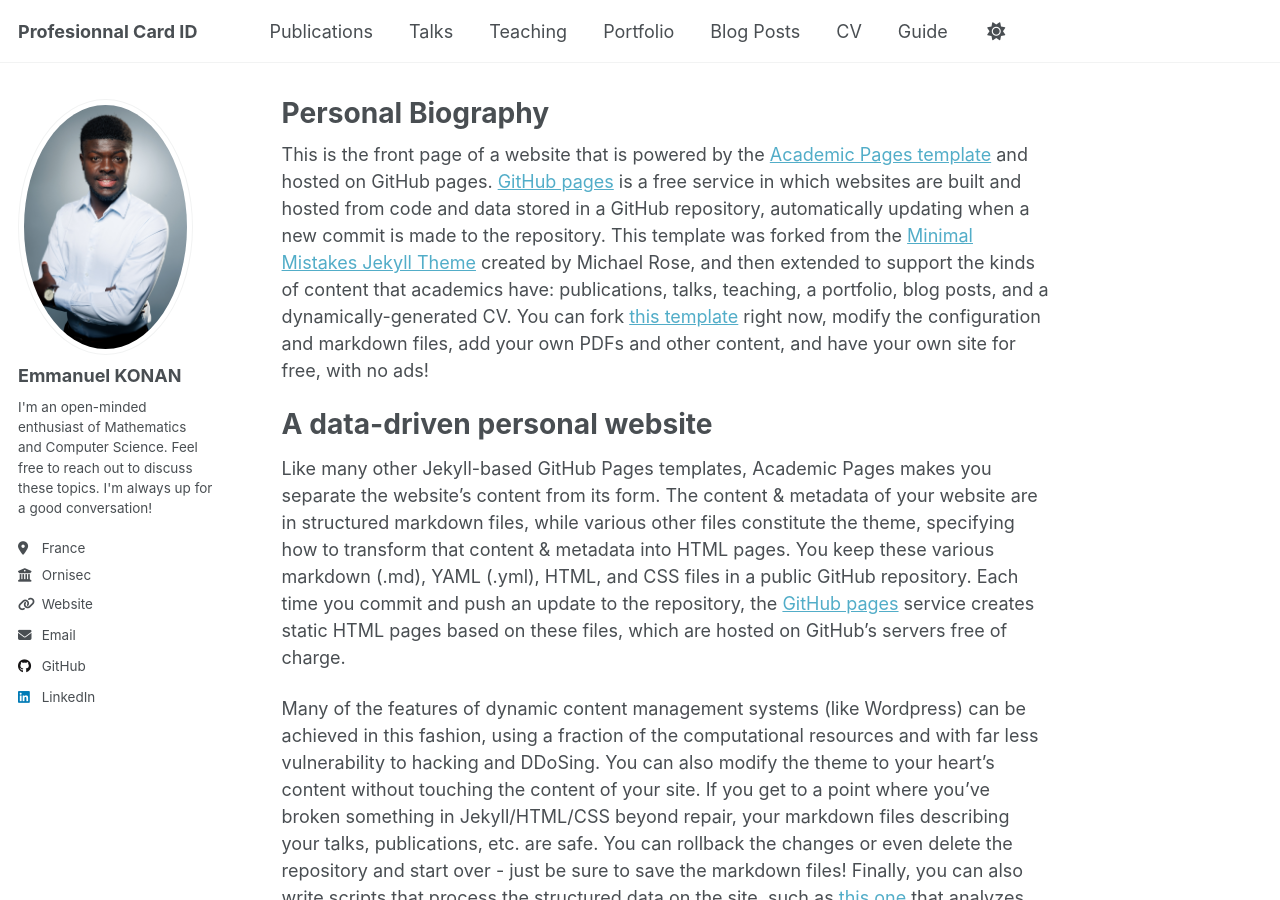
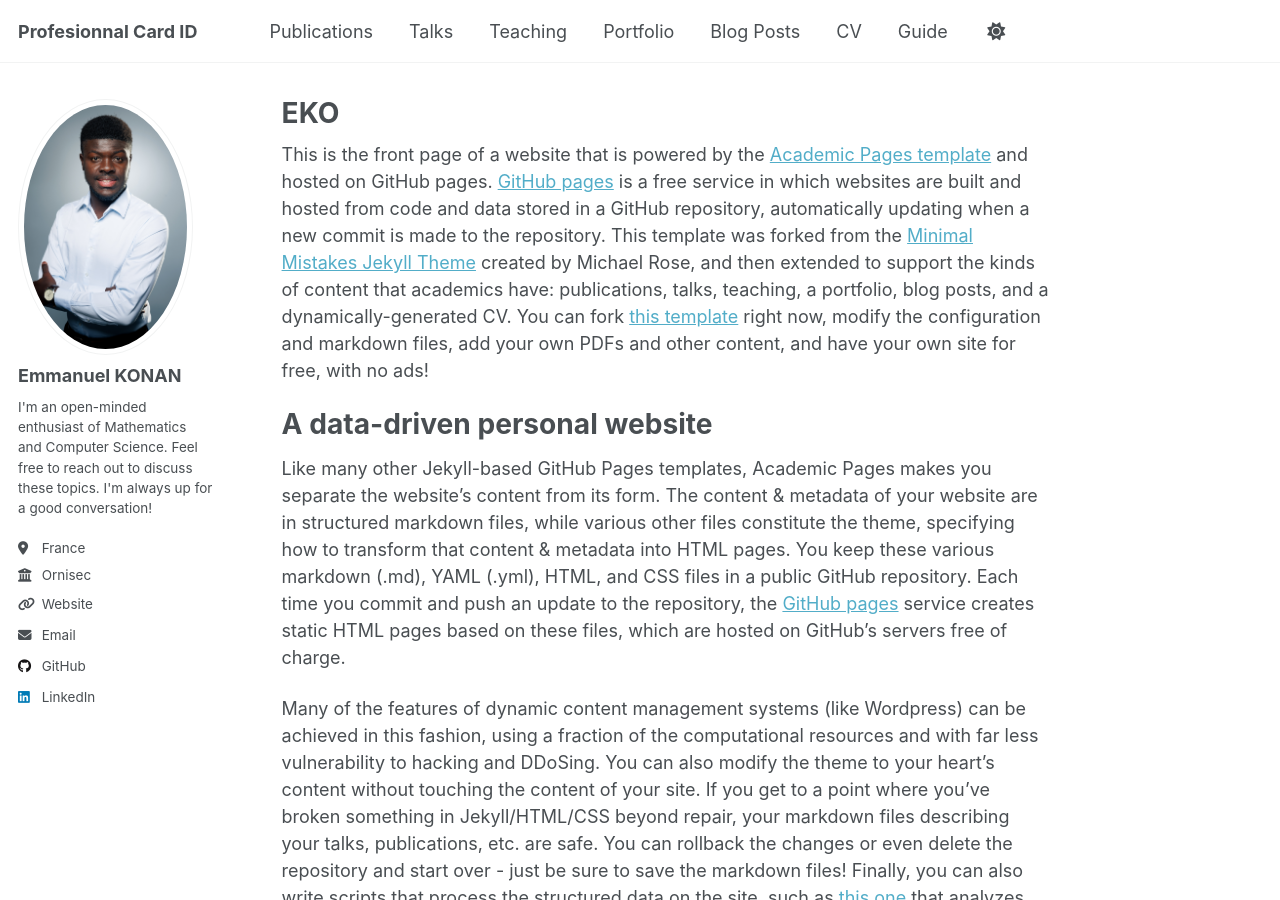
Before and after one commit to kmanu225/kmanu225.github.io, a Jekyll site: the page built from _pages/about.md, in a window 1280 px wide and 900 px high. Built offline with Jekyll 4.4.1, drawn with Linux system fonts in a browser that asks for light colours.

Commit message:
Bio profile

```diff
--- a/_pages/about.md
+++ b/_pages/about.md
@@ -1,6 +1,6 @@
 ---
 permalink: /
-title: "Personal Biography"
+title: "EKO"
 author_profile: true
 redirect_from:
   - /about/
```
